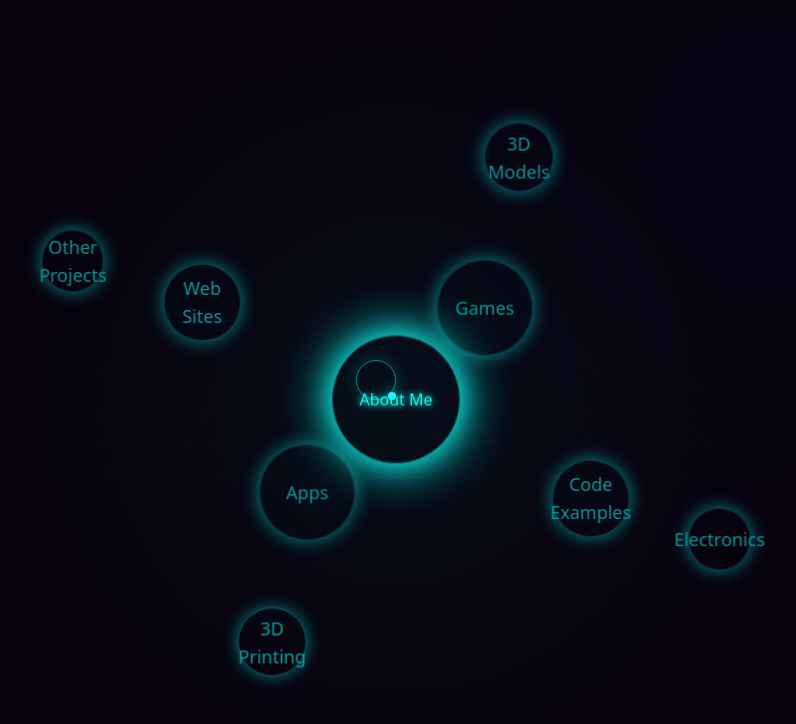
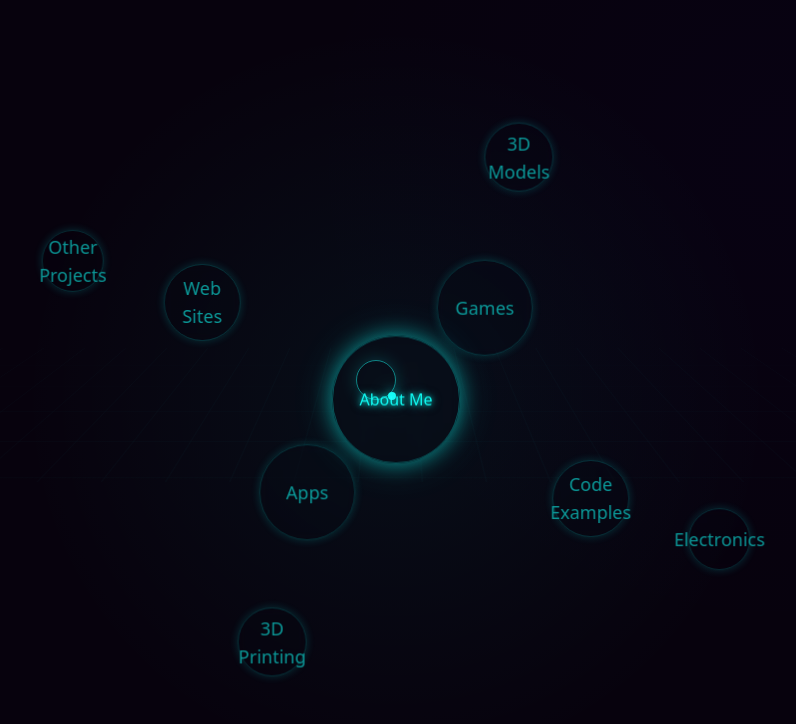
Before and after one commit to IIIStealthIII/digital-orbit-creator, a React (Vite) app: page / in a window 1280 px wide. Shown: the top 724 px of the page, without its empty margins (244-1040 px from the left). Built offline with nearby package versions, Linux system fonts and the light colour scheme.

Commit message:
Reverted to edit edt-fef3a64e-1721-4f6e-a1c5-882ce38fab07: "Fix: Custom cursor ring position
Correct the position of the custom cursor ring to match the cursor."

```diff
--- a/src/components/OrbitSystem.tsx
+++ b/src/components/OrbitSystem.tsx
@@ -9,8 +9,6 @@ interface OrbitButtonProps {
   orbitRadius: number;
   orbitSpeed: string;
   startAngle?: number;
-  isHighlighted: boolean;
-  id: string;
 }
 
 interface CategoryData {
@@ -20,7 +18,6 @@ interface CategoryData {
   orbitRadius: number;
   orbitSpeed: string;
   startAngle?: number;
-  id: string;
 }
 
 const OrbitButton: React.FC<OrbitButtonProps> = ({
@@ -29,18 +26,14 @@ const OrbitButton: React.FC<OrbitButtonProps> = ({
   size,
   orbitRadius,
   orbitSpeed,
-  startAngle = 0,
-  isHighlighted,
-  id
+  startAngle = 0
 }) => {
   const navigate = useNavigate();
+  const [id] = useState(`orbit-btn-${text.replace(/\s+/g, '-').toLowerCase()}`);
 
   const handleClick = () => {
     navigate(path);
   };
-
-  // Enhanced glow effect with additional highlight state
-  const glowIntensity = isHighlighted ? '0 0 30px rgba(16, 249, 241, 0.9), 0 0 50px rgba(16, 249, 241, 0.7), 0 0 70px rgba(16, 249, 241, 0.5)' : '0 0 15px rgba(16, 249, 241, 0.7), 0 0 25px rgba(16, 249, 241, 0.3)';
 
   // Fixed style calculation to correctly position the button at its start angle
   const style = {
@@ -51,23 +44,18 @@ const OrbitButton: React.FC<OrbitButtonProps> = ({
     height: `${size}px`,
     // Use translateX to position at the orbit radius, then rotate around the center
     transform: `rotate(${startAngle}deg) translateX(${orbitRadius}px) rotate(-${startAngle}deg)`,
-    transition: 'box-shadow 2s ease-in-out',
   } as React.CSSProperties;
 
   return (
     <div
       className={`orbit-item ${orbitSpeed}`}
       style={style}
-      data-angle={startAngle}
+      data-angle={startAngle} // Adding data attribute for debugging
     >
       <button
         id={id}
         onClick={handleClick}
-        className={`tron-button w-full h-full text-sm md:text-base lg:text-lg rounded-full ${isHighlighted ? 'highlighted-button' : 'opacity-60'}`}
-        style={{
-          boxShadow: glowIntensity,
-          transition: 'box-shadow 2s ease-in-out, opacity 2s ease-in-out',
-        }}
+        className="tron-button w-full h-full text-sm md:text-base lg:text-lg opacity-60 rounded-full"
       >
         {text}
       </button>
@@ -75,14 +63,9 @@ const OrbitButton: React.FC<OrbitButtonProps> = ({
   );
 };
 
-const CenterButton: React.FC<{ text: string; size: number; path: string; isHighlighted: boolean; id: string }> = ({
-  text,
-  size,
-  path,
-  isHighlighted,
-  id
-}) => {
+const CenterButton: React.FC<{ text: string; size: number; path: string }> = ({ text, size, path }) => {
   const navigate = useNavigate();
+  const [id] = useState(`orbit-btn-${text.replace(/\s+/g, '-').toLowerCase()}`);
   const [position, setPosition] = useState({ x: 0, y: 0 });
   const animationRef = useRef<number>();
 
@@ -134,22 +117,17 @@ const CenterButton: React.FC<{ text: string; size: number; path: string; isHighl
     };
   }, [size]);
 
-  // Enhanced glow effect with additional highlight state
-  const glowIntensity = isHighlighted ?
-    '0 0 30px rgba(16, 249, 241, 0.9), 0 0 50px rgba(16, 249, 241, 0.7), 0 0 70px rgba(16, 249, 241, 0.5)' :
-    '0 0 20px rgba(16, 249, 241, 0.7), 0 0 40px rgba(16, 249, 241, 0.4)';
-
   return (
     <button
       id={id}
       onClick={() => navigate(path)}
-      className={`tron-button animate-float z-10 rounded-full ${isHighlighted ? 'highlighted-button' : 'glow-text'}`}
+      className="tron-button animate-float glow-text z-10 rounded-full"
       style={{
         width: `${size}px`,
         height: `${size}px`,
-        boxShadow: glowIntensity,
+        boxShadow: '0 0 20px rgba(16, 249, 241, 0.5), 0 0 40px rgba(16, 249, 241, 0.2)',
         transform: `translate(${position.x}px, ${position.y}px)`,
-        transition: 'box-shadow 2s ease-in-out, opacity 2s ease-in-out',
+        transition: 'box-shadow 0.3s ease',
       }}
     >
       {text}
@@ -160,7 +138,6 @@ const CenterButton: React.FC<{ text: string; size: number; path: string; isHighl
 const OrbitSystem: React.FC = () => {
   const [windowSize, setWindowSize] = useState({ width: window.innerWidth, height: window.innerHeight });
   const [orbitSize, setOrbitSize] = useState(0);
-  const [highlightedButtonId, setHighlightedButtonId] = useState<string | null>(null);
   const minStartAngle = 40;
   const maxStartAngle = 100;
 
@@ -190,36 +167,6 @@ const OrbitSystem: React.FC = () => {
     setOrbitSize(minDimension * 0.4);
   }, [windowSize]);
 
-  // Effect for button highlighting
-  useEffect(() => {
-    // Define button highlighting system
-    const highlightNextButton = () => {
-      // Get all button IDs
-      const buttonIds = categories.map(category => category.id);
-
-      // Select a random button that's not the current highlighted button
-      let nextButtonId = highlightedButtonId;
-      while (nextButtonId === highlightedButtonId || nextButtonId === null) {
-        const randomIndex = Math.floor(Math.random() * buttonIds.length);
-        nextButtonId = buttonIds[randomIndex];
-      }
-
-      setHighlightedButtonId(nextButtonId);
-    };
-
-    // Initial highlight
-    if (highlightedButtonId === null && categories.length > 0) {
-      setHighlightedButtonId(categories[0].id);
-    }
-
-    // Set up the interval for changing the highlighted button
-    const highlightInterval = setInterval(() => {
-      highlightNextButton();
-    }, 5000); // Change highlight every 5 seconds (3s highlight + 2s transition)
-
-    return () => clearInterval(highlightInterval);
-  }, [highlightedButtonId]);
-
   const centerButtonSize = orbitSize * 0.4;
   const tier1ButtonSize = centerButtonSize * 0.75;
   const tier2ButtonSize = tier1ButtonSize * 0.8;
@@ -239,23 +186,23 @@ const OrbitSystem: React.FC = () => {
 
   const categories: CategoryData[] = [
     // Center button now has orbitRadius and orbitSpeed set to 0 and empty string
-    { name: "About Me", path: "/about", size: centerButtonSize, orbitRadius: 0, orbitSpeed: "", id: "orbit-btn-about-me" },
+    { name: "About Me", path: "/about", size: centerButtonSize, orbitRadius: 0, orbitSpeed: "" },
 
     // Tier 1 - Apps and Games (positioned at exact opposites)
-    { name: "Apps", path: "/apps", size: tier1ButtonSize, orbitRadius: tier1Radius, orbitSpeed: "animate-orbit", startAngle: tier1Angle, id: "orbit-btn-apps" },
-    { name: "Games", path: "/games", size: tier1ButtonSize, orbitRadius: tier1Radius, orbitSpeed: "animate-orbit", startAngle: oppositeTier1Angle, id: "orbit-btn-games" },
+    { name: "Apps", path: "/apps", size: tier1ButtonSize, orbitRadius: tier1Radius, orbitSpeed: "animate-orbit", startAngle: tier1Angle },
+    { name: "Games", path: "/games", size: tier1ButtonSize, orbitRadius: tier1Radius, orbitSpeed: "animate-orbit", startAngle: oppositeTier1Angle },
 
     // Tier 2 - Web Sites and Code Examples (positioned at exact opposites)
-    { name: "Web Sites", path: "/websites", size: tier2ButtonSize, orbitRadius: tier2Radius, orbitSpeed: "animate-orbit-slow", startAngle: tier2Angle, id: "orbit-btn-websites" },
-    { name: "Code Examples", path: "/code", size: tier2ButtonSize, orbitRadius: tier2Radius, orbitSpeed: "animate-orbit-slow", startAngle: oppositeTier2Angle, id: "orbit-btn-code-examples" },
+    { name: "Web Sites", path: "/websites", size: tier2ButtonSize, orbitRadius: tier2Radius, orbitSpeed: "animate-orbit-slow", startAngle: tier2Angle },
+    { name: "Code Examples", path: "/code", size: tier2ButtonSize, orbitRadius: tier2Radius, orbitSpeed: "animate-orbit-slow", startAngle: oppositeTier2Angle },
 
     // Tier 3 - 3D Models and 3D Printing (positioned at exact opposites)
-    { name: "3D Models", path: "/3d-models", size: tier3ButtonSize, orbitRadius: tier3Radius, orbitSpeed: "animate-orbit-slower", startAngle: tier3Angle, id: "orbit-btn-3d-models" },
-    { name: "3D Printing", path: "/3d-printing", size: tier3ButtonSize, orbitRadius: tier3Radius, orbitSpeed: "animate-orbit-slower", startAngle: oppositeTier3Angle, id: "orbit-btn-3d-printing" },
+    { name: "3D Models", path: "/3d-models", size: tier3ButtonSize, orbitRadius: tier3Radius, orbitSpeed: "animate-orbit-slower", startAngle: tier3Angle },
+    { name: "3D Printing", path: "/3d-printing", size: tier3ButtonSize, orbitRadius: tier3Radius, orbitSpeed: "animate-orbit-slower", startAngle: oppositeTier3Angle },
 
     // Tier 4 - Electronics and Other Projects (positioned at exact opposites)
-    { name: "Electronics", path: "/electronics", size: tier4ButtonSize, orbitRadius: tier4Radius, orbitSpeed: "animate-orbit-slowest", startAngle: tier4Angle, id: "orbit-btn-electronics" },
-    { name: "Other Projects", path: "/other", size: tier4ButtonSize, orbitRadius: tier4Radius, orbitSpeed: "animate-orbit-slowest", startAngle: oppositeTier4Angle, id: "orbit-btn-other-projects" },
+    { name: "Electronics", path: "/electronics", size: tier4ButtonSize, orbitRadius: tier4Radius, orbitSpeed: "animate-orbit-slowest", startAngle: tier4Angle },
+    { name: "Other Projects", path: "/other", size: tier4ButtonSize, orbitRadius: tier4Radius, orbitSpeed: "animate-orbit-slowest", startAngle: oppositeTier4Angle },
   ];
 
   const centerCategory = categories[0];
@@ -270,8 +217,6 @@ const OrbitSystem: React.FC = () => {
         text={centerCategory.name}
         size={centerCategory.size}
         path={centerCategory.path}
-        isHighlighted={highlightedButtonId === centerCategory.id}
-        id={centerCategory.id}
       />
 
       {orbitingCategories.map((category, index) => (
@@ -283,8 +228,6 @@ const OrbitSystem: React.FC = () => {
           orbitRadius={category.orbitRadius}
           orbitSpeed={category.orbitSpeed}
           startAngle={category.startAngle}
-          isHighlighted={highlightedButtonId === category.id}
-          id={category.id}
         />
       ))}
     </div>
--- a/src/index.css
+++ b/src/index.css
@@ -1,3 +1,4 @@
+
 @tailwind base;
 @tailwind components;
 @tailwind utilities;
@@ -133,21 +134,16 @@
     border border-tron-cyan border-opacity-30 text-tron-cyan font-medium
     backdrop-filter backdrop-blur-sm transition-all duration-300
     hover:bg-tron-cyan hover:bg-opacity-10 hover:border-opacity-70;
-    box-shadow: 0 0 15px rgba(16, 249, 241, 0.5);
+    box-shadow: 0 0 10px rgba(16, 249, 241, 0.3);
   }
 
   .tron-button:hover {
-    box-shadow: 0 0 30px rgba(16, 249, 241, 0.7);
+    box-shadow: 0 0 20px rgba(16, 249, 241, 0.5);
   }
 
   .tron-button-highlight {
     @apply bg-tron-cyan bg-opacity-20 border-opacity-100;
     box-shadow: 0 0 30px rgba(16, 249, 241, 0.7);
-  }
-
-  .highlighted-button {
-    @apply opacity-100 bg-opacity-20 border-opacity-100;
-    animation: pulse-glow 3s ease-in-out;
   }
 
   .rhombus-shape {
@@ -254,21 +250,6 @@
   }
 }
 
-@keyframes pulse-glow {
-  0% {
-    box-shadow: 0 0 15px rgba(16, 249, 241, 0.5);
-    border-color: rgba(16, 249, 241, 0.5);
-  }
-  50% {
-    box-shadow: 0 0 30px rgba(16, 249, 241, 0.9), 0 0 50px rgba(16, 249, 241, 0.7), 0 0 70px rgba(16, 249, 241, 0.5);
-    border-color: rgba(16, 249, 241, 1);
-  }
-  100% {
-    box-shadow: 0 0 15px rgba(16, 249, 241, 0.5);
-    border-color: rgba(16, 249, 241, 0.5);
-  }
-}
-
 @keyframes grid-fade {
   0% {
     opacity: 0.3;
```
